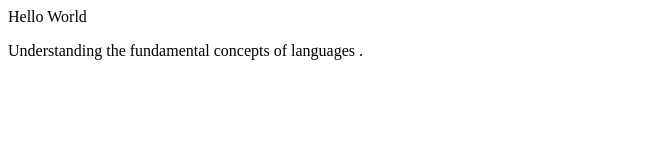
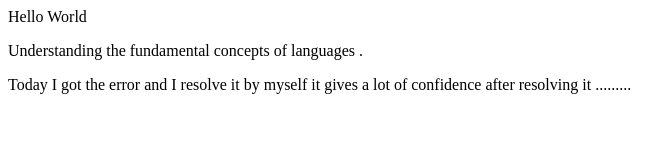
Before and after one commit to Om-Aarav-Ranjan/Om-Aarav-Ranjan, a plain HTML site: page index.htm in a window 1280 px wide. Shown: the whole page, without its empty margins (0-645 px from the left). Drawn offline with Linux system fonts and the light colour scheme.

Commit message:
That today's second changes to check

```diff
--- a/index.htm
+++ b/index.htm
@@ -1,2 +1,5 @@
 <p>Hello World</p>
 <p>Understanding the fundamental concepts of languages .</p>
+<P>Today I got the error and I resolve it by myself it gives a lot of
+    confidence after resolving it .........
+</P>
```
